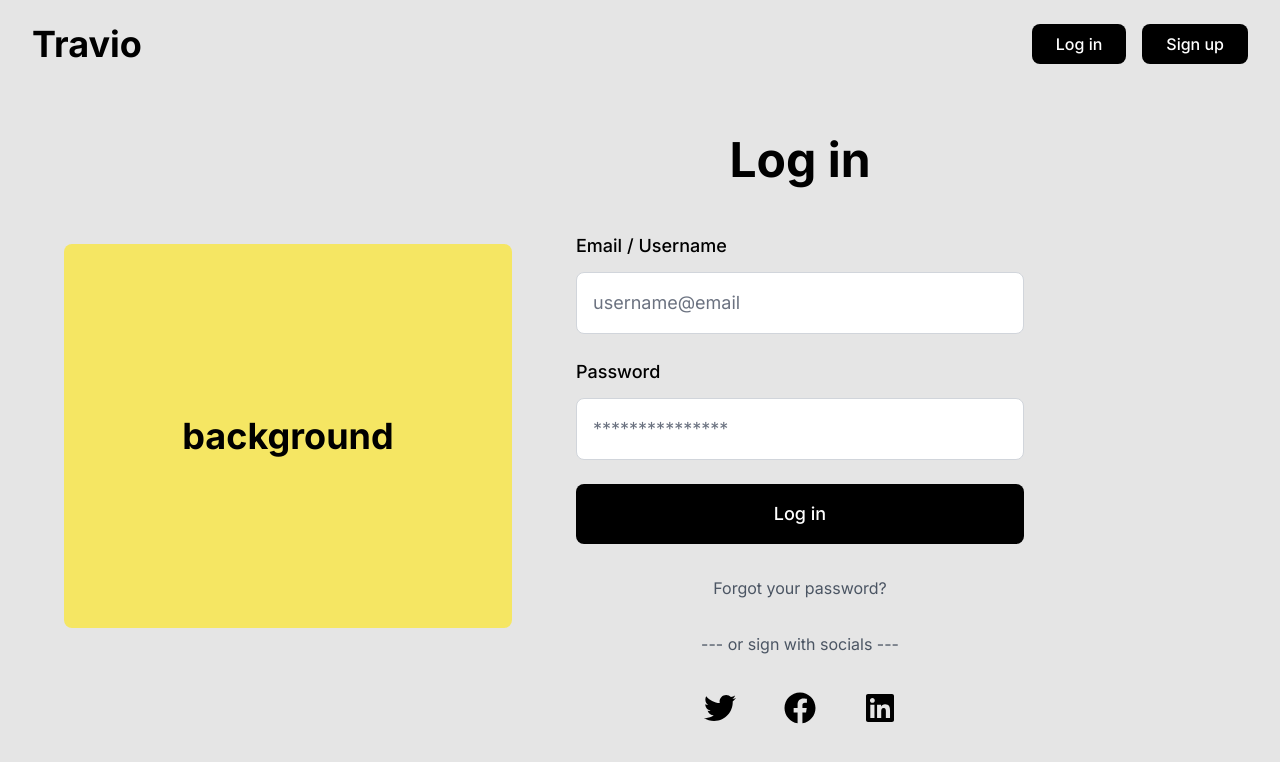
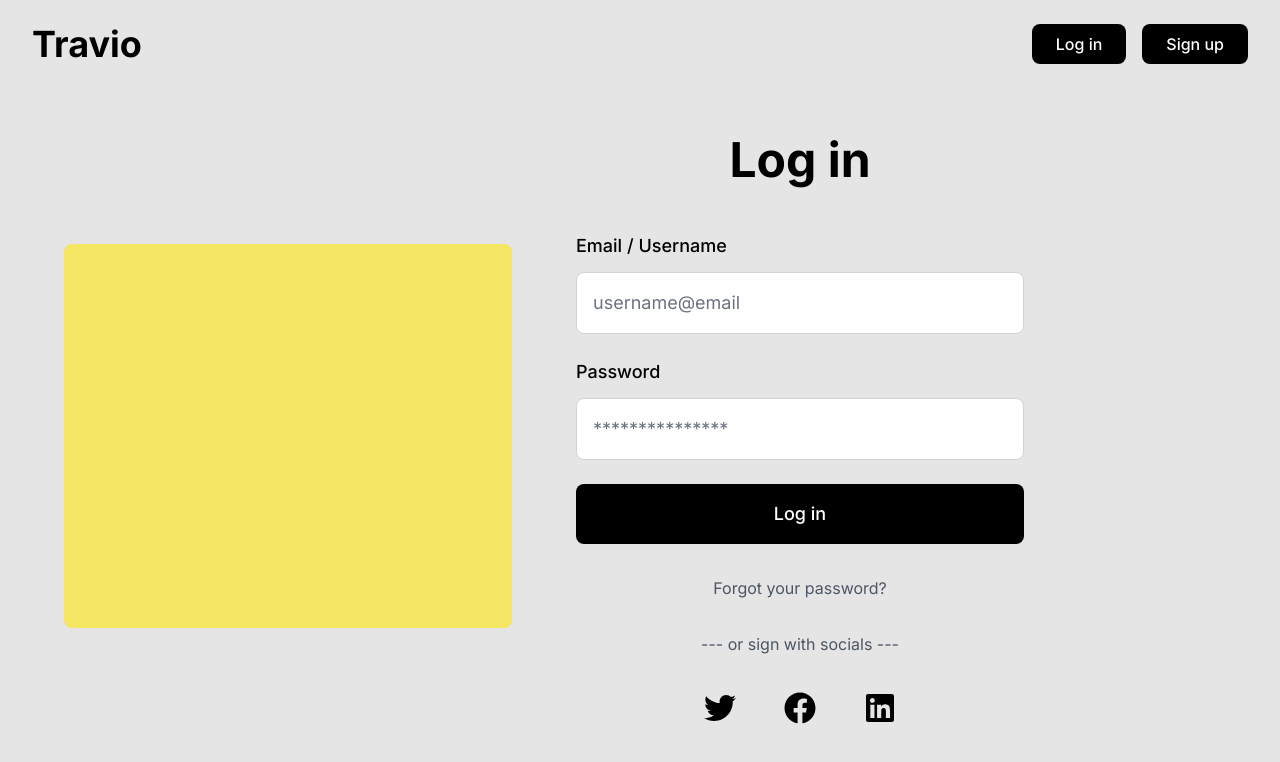
Before and after one commit to r91781585-tech/travio-login-page, a Next.js app: page / in a window 1280 px wide. Shown: the top 762 px of the page. Built offline with nearby package versions, Linux system fonts and the light colour scheme.

Commit message:
Remove background text and clean up the yellow section

```diff
--- a/app/page.tsx
+++ b/app/page.tsx
@@ -31,10 +31,9 @@ export default function LoginPage() {
       {/* Main Content */}
       <div className="flex items-center justify-center px-8 py-12">
         <div className="flex gap-16 items-center max-w-6xl w-full">
-          {/* Left Side - Background placeholder */}
+          {/* Left Side - Clean yellow section */}
           <div className="flex-1 max-w-md">
-            <div className="bg-travio-yellow h-96 w-full rounded-lg flex items-center justify-center">
-              <span className="text-4xl font-bold text-black">background</span>
+            <div className="bg-travio-yellow h-96 w-full rounded-lg">
             </div>
           </div>
 
```
